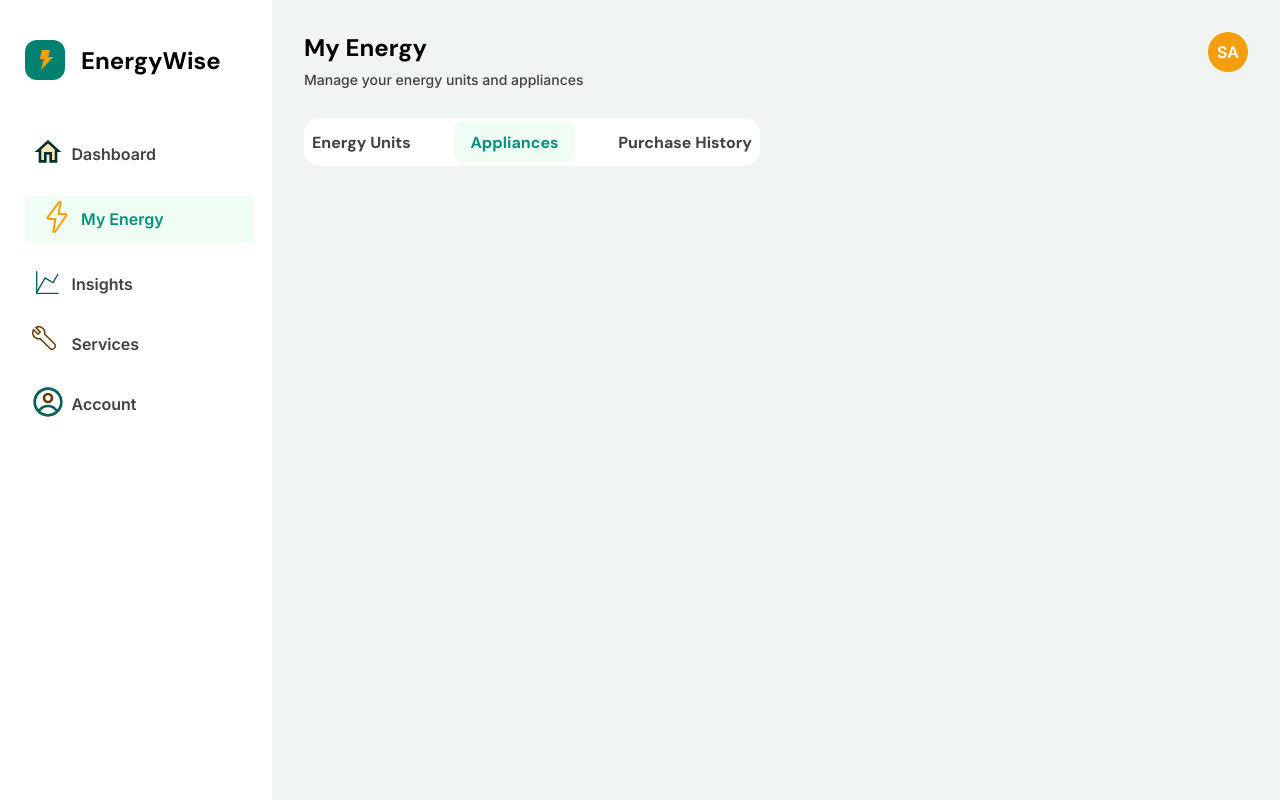
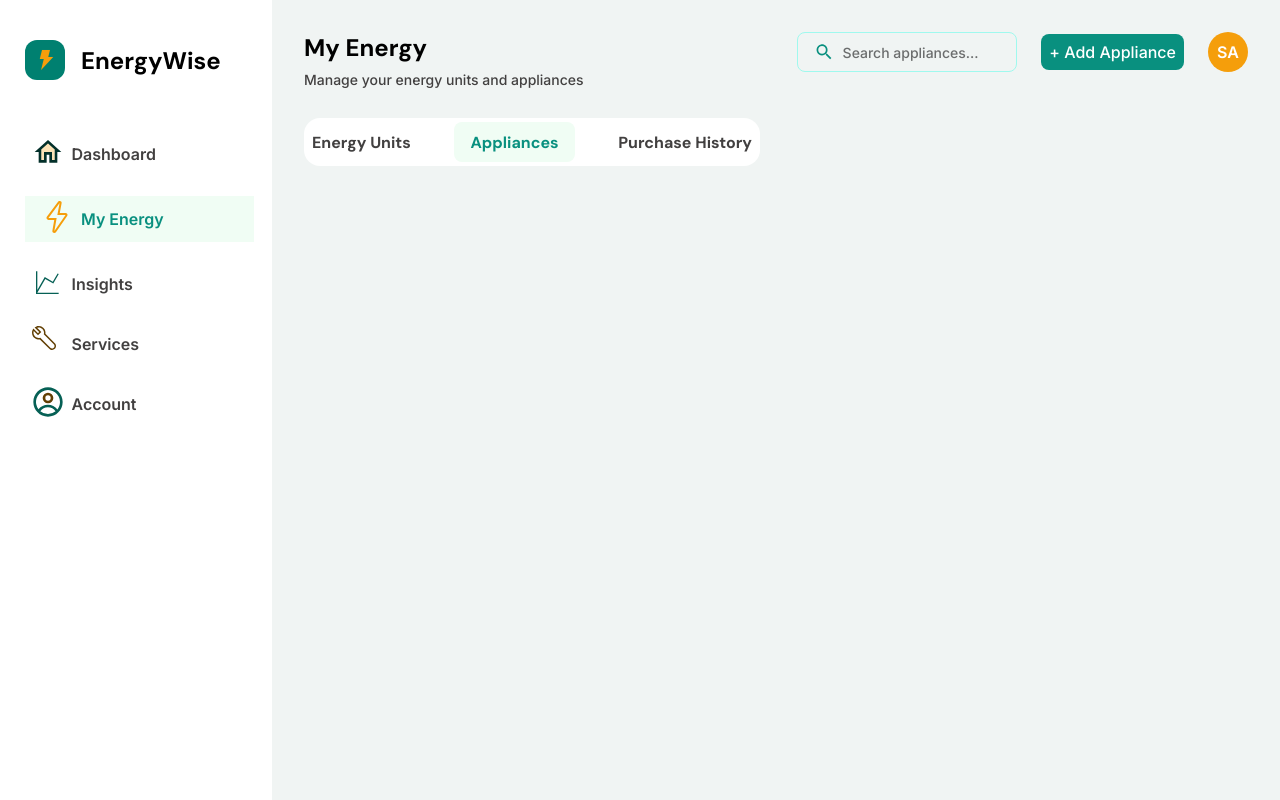
Before and after one commit to WTF-CapstoneProject-Team41/EnergyWise-frontend, a React (Vite) app: page /my-energy in a window 1280 px wide. Both pictures are taken after a click on the button "Appliances". Built offline with nearby package versions, Linux system fonts and the light colour scheme.

Commit message:
search + add button in appliances

```diff
--- a/src/pages/MyEnergy/tabs/Appliances.jsx
+++ b/src/pages/MyEnergy/tabs/Appliances.jsx
@@ -1,5 +1,28 @@
+import styles from "./Appliances.module.css";
+
 function Appliances() {
-  return <div></div>;
+  return (
+    <div className={styles.container}>
+      <div className={styles.topBar}>
+        <div className={styles.searchBox}>
+          <svg
+            width="24"
+            height="24"
+            viewBox="0 0 24 24"
+            fill="none"
+            xmlns="http://www.w3.org/2000/svg"
+          >
+            <path
+              d="M15.5 14H14.71L14.43 13.73C15.444 12.5541 16.0012 11.0527 16 9.5C16 8.21442 15.6188 6.95772 14.9046 5.8888C14.1903 4.81988 13.1752 3.98676 11.9874 3.49479C10.7997 3.00282 9.49279 2.87409 8.23192 3.1249C6.97104 3.3757 5.81285 3.99477 4.90381 4.90381C3.99477 5.81285 3.3757 6.97104 3.1249 8.23192C2.87409 9.49279 3.00282 10.7997 3.49479 11.9874C3.98676 13.1752 4.81988 14.1903 5.8888 14.9046C6.95772 15.6188 8.21442 16 9.5 16C11.11 16 12.59 15.41 13.73 14.43L14 14.71V15.5L19 20.49L20.49 19L15.5 14ZM9.5 14C7.01 14 5 11.99 5 9.5C5 7.01 7.01 5 9.5 5C11.99 5 14 7.01 14 9.5C14 11.99 11.99 14 9.5 14Z"
+              fill="#09907F"
+            />
+          </svg>
+          <input placeholder="Search appliances..." />
+        </div>
+        <button className={styles.addBtn}>+ Add Appliance</button>
+      </div>
+    </div>
+  );
 }
 
 export default Appliances;
--- /dev/null
+++ b/src/pages/MyEnergy/tabs/Appliances.module.css
@@ -0,0 +1,61 @@
+.container {
+  display: flex;
+  flex-direction: column;
+  gap: 24px;
+}
+.topBar {
+  display: flex;
+  align-items: center;
+  justify-content: flex-end;
+  margin-bottom: 4px;
+  gap: 24px;
+  position: absolute;
+  top: 0px;
+  right: 64px;
+}
+.searchBox {
+  display: flex;
+  align-items: center;
+  width: 244px;
+  height: 40px;
+  gap: 8px;
+  padding: 0px 16px;
+  border-radius: 8px;
+  border: 1px solid var(--Teal-green-200, #9ff9ee);
+  width: 220px;
+}
+.searchBox input {
+  border: none;
+  outline: none;
+  font-size: 14px;
+  font-weight: 500;
+  font-family: var(--font-body);
+  color: #6b6d6d;
+  background: transparent;
+  width: 100%;
+}
+
+.searchBox input::placeholder {
+  color: #6b6d6d;
+}
+
+.addBtn {
+  display: flex;
+  align-items: center;
+  gap: 8px;
+  padding: 8px;
+  background: var(--primary-color);
+  color: #ffffff;
+  font-size: 16px;
+  font-weight: 500;
+  font-family: var(--font-body);
+  border: none;
+  border-radius: 8px;
+  cursor: pointer;
+  white-space: nowrap;
+  transition: background 0.15s;
+}
+
+.addBtn:hover {
+  background: rgba(9, 144, 126, 0.87);
+}
--- a/src/pages/MyEnergy/tabs/PurchaseHistory.module.css
+++ b/src/pages/MyEnergy/tabs/PurchaseHistory.module.css
@@ -166,7 +166,6 @@
   height: 40px;
   gap: 8px;
   padding: 0px 16px;
-  background: #ffffff;
   border-radius: 8px;
   border: 1px solid var(--Teal-green-200, #9ff9ee);
   width: 220px;
```
